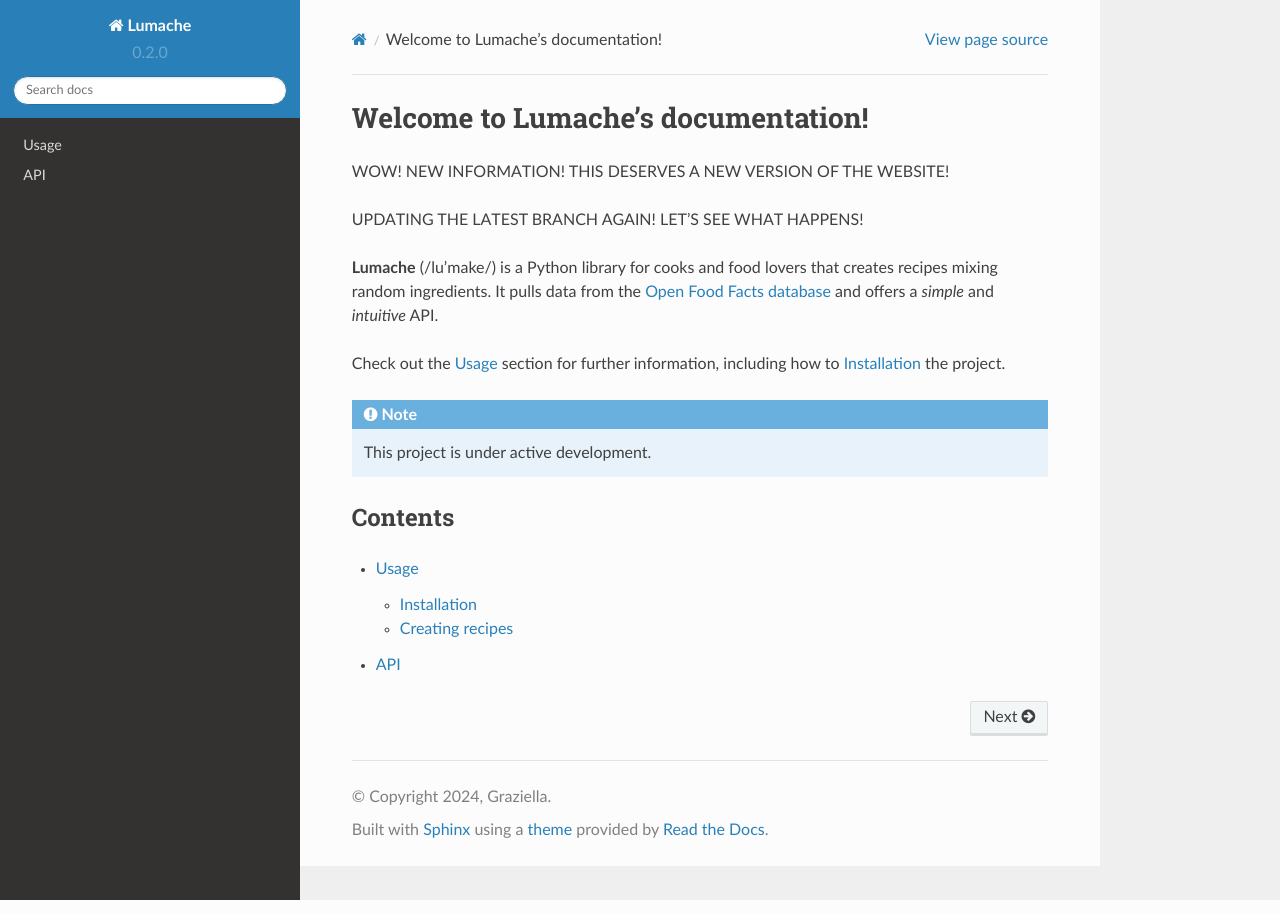
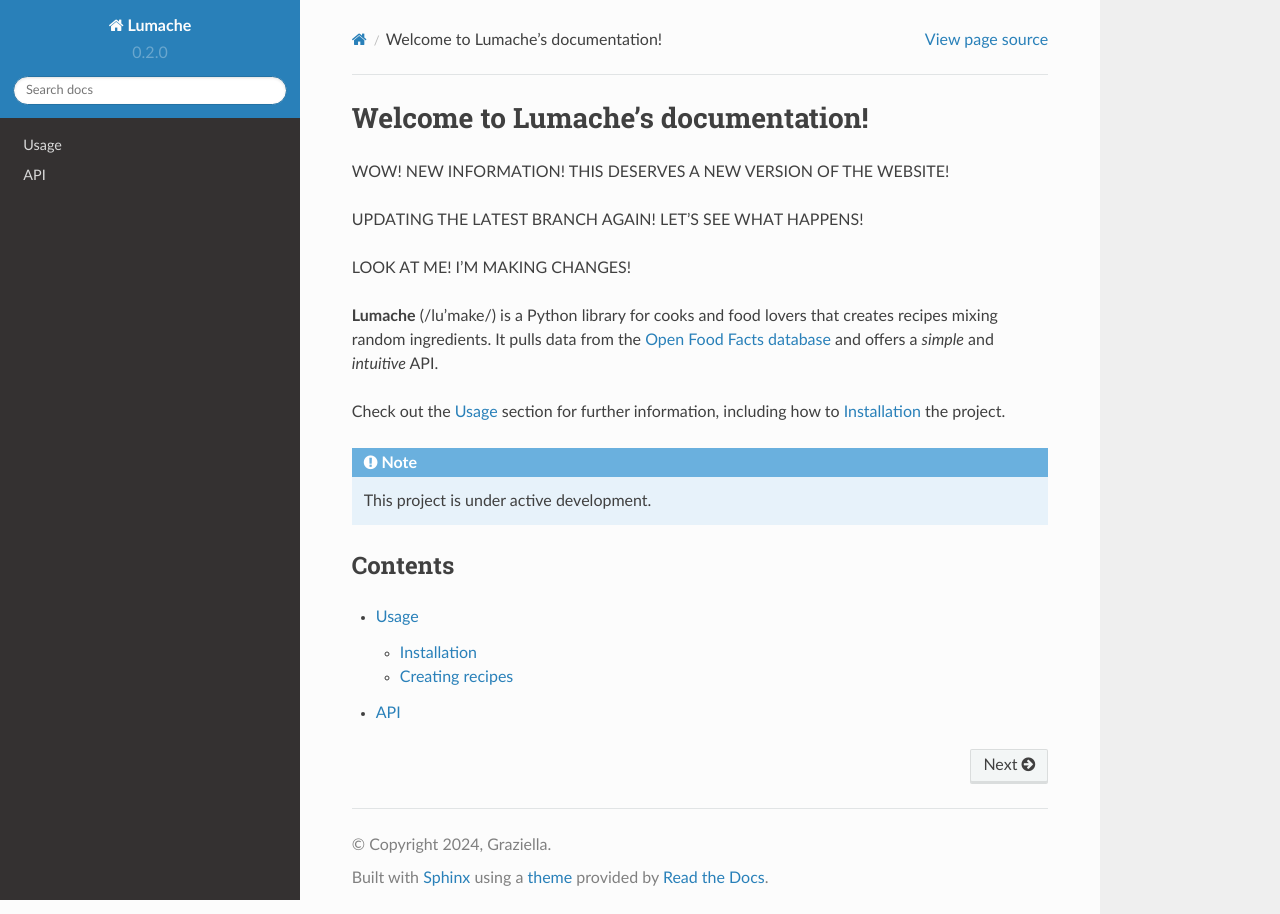
Before and after one commit to EmmaEnder14/ReadTheDocs-Version-Test, a Sphinx documentation site: the page built from docs/source/index.rst, in a window 1280 px wide. Built offline with Sphinx 7.4.7 and the Read the Docs theme 2.0.0, drawn with Linux system fonts in a browser that asks for light colours.

Commit message:
Making some changes - trying to update the latest branch

```diff
--- a/docs/source/index.rst
+++ b/docs/source/index.rst
@@ -4,6 +4,8 @@
 WOW! NEW INFORMATION! THIS DESERVES A NEW VERSION OF THE WEBSITE!
 
 UPDATING THE LATEST BRANCH AGAIN! LET'S SEE WHAT HAPPENS!
+
+LOOK AT ME! I'M MAKING CHANGES!
 
 **Lumache** (/lu'make/) is a Python library for cooks and food lovers
 that creates recipes mixing random ingredients.
```
